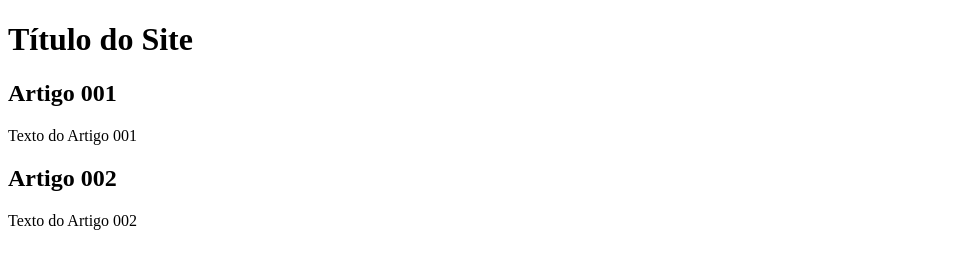
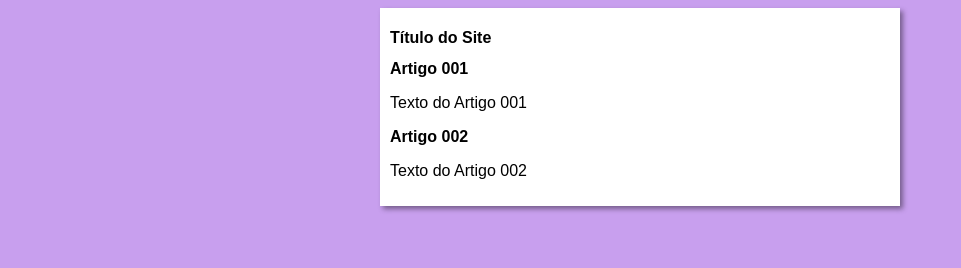
Before and after one commit to thaisdMM/projeto-site, a plain HTML site: page index.html in a window 1280 px wide. Shown: the whole page, without its empty margins (0-961 px from the left). Drawn offline with Linux system fonts and the light colour scheme.

Commit message:
iniciei o disign

```diff
--- /dev/null
+++ b/estilos/style.css
@@ -0,0 +1,16 @@
+* {
+  font-family: Arial, Helvetica, sans-serif;
+  font-size: 16px;
+}
+
+body {
+  background-color: rgb(200, 159, 238);
+}
+
+main {
+  background-color: white;
+  width: 500px;
+  margin: auto;
+  padding: 10px;
+  box-shadow: 3px 3px 5px rgba(0, 0, 0, 0.416);
+}
--- a/index.html
+++ b/index.html
@@ -4,6 +4,7 @@
   <meta charset="UTF-8">
   <meta name="viewport" content="width=device-width, initial-scale=1.0">
   <title>Titulo do Site</title>
+  <link rel="stylesheet" href="estilos/style.css">
 </head>
 <body>
   <main>
```
